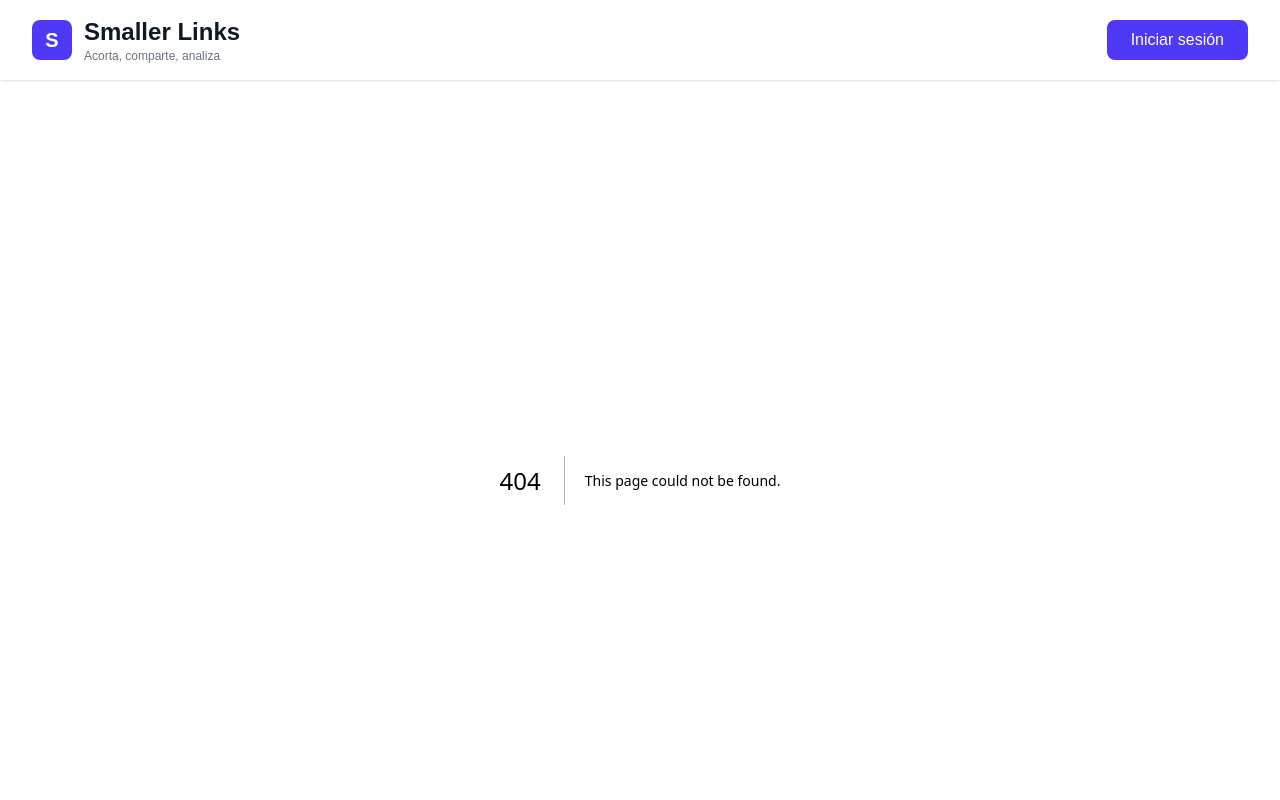
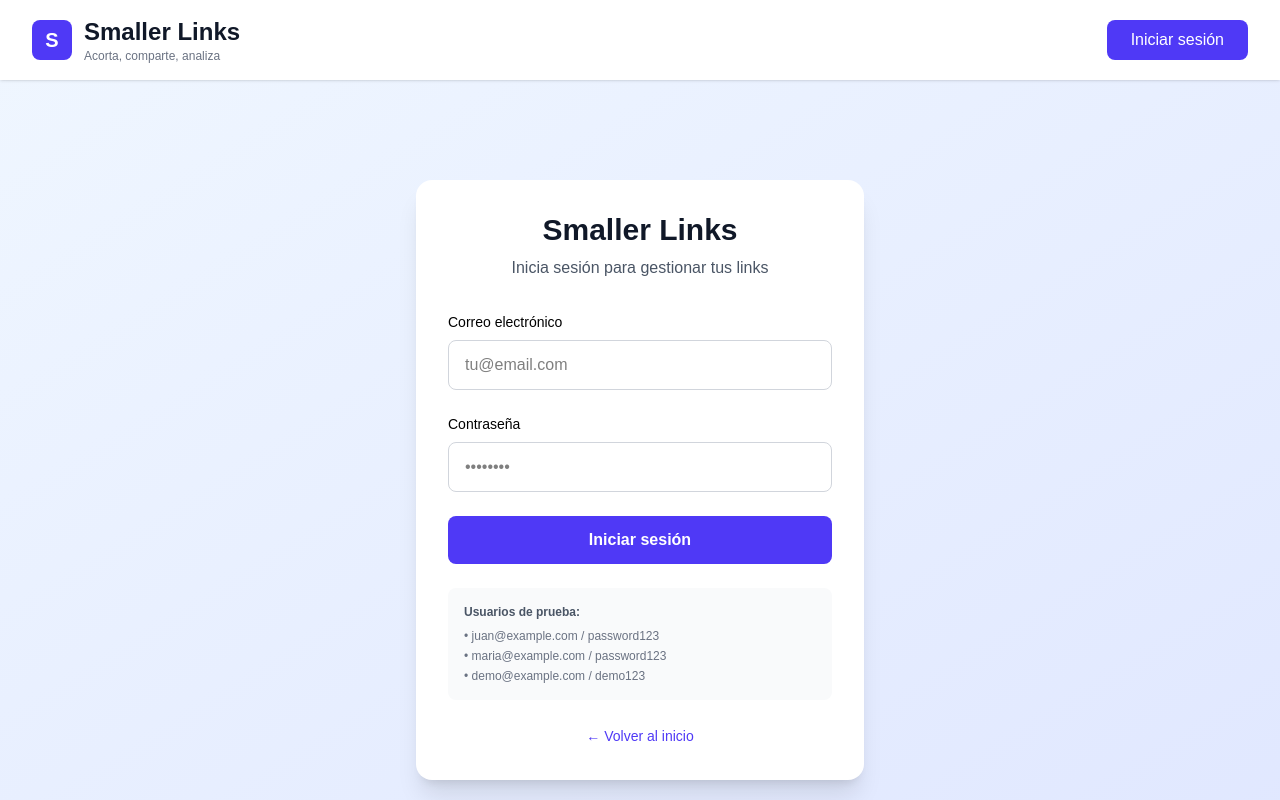
Before and after one commit to KritiusOne/smaller-frontend, a Next.js app: page /login in a window 1280 px wide. Before the commit this address had no page. Shown: the top 800 px of the page. Built offline with nearby package versions, Linux system fonts and the light colour scheme.

Commit message:
feat: add login page with authentication

```diff
--- /dev/null
+++ b/app/login/page.tsx
@@ -0,0 +1,113 @@
+'use client';
+
+import { useState } from 'react';
+import {useRouter} from 'next/navigation';
+import { LoginCredentials } from '@src/types';
+import { validateCredentials } from '@src/helpers/mocks/users';
+
+export default function LoginPage() {
+  const [credentials, setCredentials] = useState<LoginCredentials>({
+    email: '',
+    password: '',
+  });
+  const [error, setError] = useState<string>('');
+  const [loading, setLoading] = useState(false);
+  const router = useRouter();
+
+  const handleSubmit = async (e: React.FormEvent) => {
+    e.preventDefault();
+    setError('');
+    setLoading(true);
+
+
+    await new Promise(resolve => setTimeout(resolve, 500)); // Test delay, remove when connect with API
+
+    const user = validateCredentials(credentials.email, credentials.password);
+
+    if (user) {
+      localStorage.setItem('userId', user.id);
+      localStorage.setItem('userName', user.name);
+      localStorage.setItem('userEmail', user.email);
+
+      router.push('/profile'); // redirect
+    } else {
+      setError('Correo o contraseña incorrectos');
+    }
+
+    setLoading(false);
+  };
+
+  return (
+    <div className="min-h-screen flex items-center justify-center bg-gradient-to-br from-blue-50 to-indigo-100 px-4">
+      <div className="max-w-md w-full bg-white rounded-2xl shadow-xl p-8">
+        <div className="text-center mb-8">
+          <h1 className="text-3xl font-bold text-gray-900 mb-2">
+            Smaller Links
+          </h1>
+          <p className="text-gray-600">Inicia sesión para gestionar tus links</p>
+        </div>
+
+        <form onSubmit={handleSubmit} className="space-y-6">
+          <div>
+            <label htmlFor="email" className="block text-sm font-medium text-black mb-2">
+              Correo electrónico
+            </label>
+            <input
+              id="email"
+              type="email"
+              required
+              value={credentials.email}
+              onChange={(e) => setCredentials({ ...credentials, email: e.target.value })}
+              className="w-full px-4 py-3 border border-gray-300 rounded-lg text-black focus:ring-2 focus:ring-indigo-500 focus:border-transparent transition"
+              placeholder="tu@email.com"
+            />
+          </div>
+
+          <div>
+            <label htmlFor="password" className="block text-sm font-medium text-black mb-2">
+              Contraseña
+            </label>
+            <input
+              id="password"
+              type="password"
+              required
+              value={credentials.password}
+              onChange={(e) => setCredentials({ ...credentials, password: e.target.value })}
+              className="w-full px-4 py-3 border border-gray-300 text-black rounded-lg focus:ring-2 focus:ring-indigo-500 focus:border-transparent transition"
+              placeholder="••••••••"
+            />
+          </div>
+
+          {error && (
+            <div className="bg-red-50 border border-red-200 text-red-700 px-4 py-3 rounded-lg text-sm">
+              {error}
+            </div>
+          )}
+
+          <button
+            type="submit"
+            disabled={loading}
+            className="w-full bg-indigo-600 text-white py-3 rounded-lg font-semibold hover:bg-indigo-700 transition disabled:opacity-50 disabled:cursor-not-allowed"
+          >
+            {loading ? 'Iniciando sesión...' : 'Iniciar sesión'}
+          </button>
+        </form>
+
+        <div className="mt-6 p-4 bg-gray-50 rounded-lg">
+          <p className="text-xs text-gray-600 mb-2 font-semibold">Usuarios de prueba:</p>
+          <ul className="text-xs text-gray-500 space-y-1">
+            <li>• juan@example.com / password123</li>
+            <li>• maria@example.com / password123</li>
+            <li>• demo@example.com / demo123</li>
+          </ul>
+        </div>
+
+        <div className="mt-6 text-center">
+          <a href="/" className="text-sm text-indigo-600 hover:text-indigo-700">
+            ← Volver al inicio
+          </a>
+        </div>
+      </div>
+    </div>
+  );
+}
```
